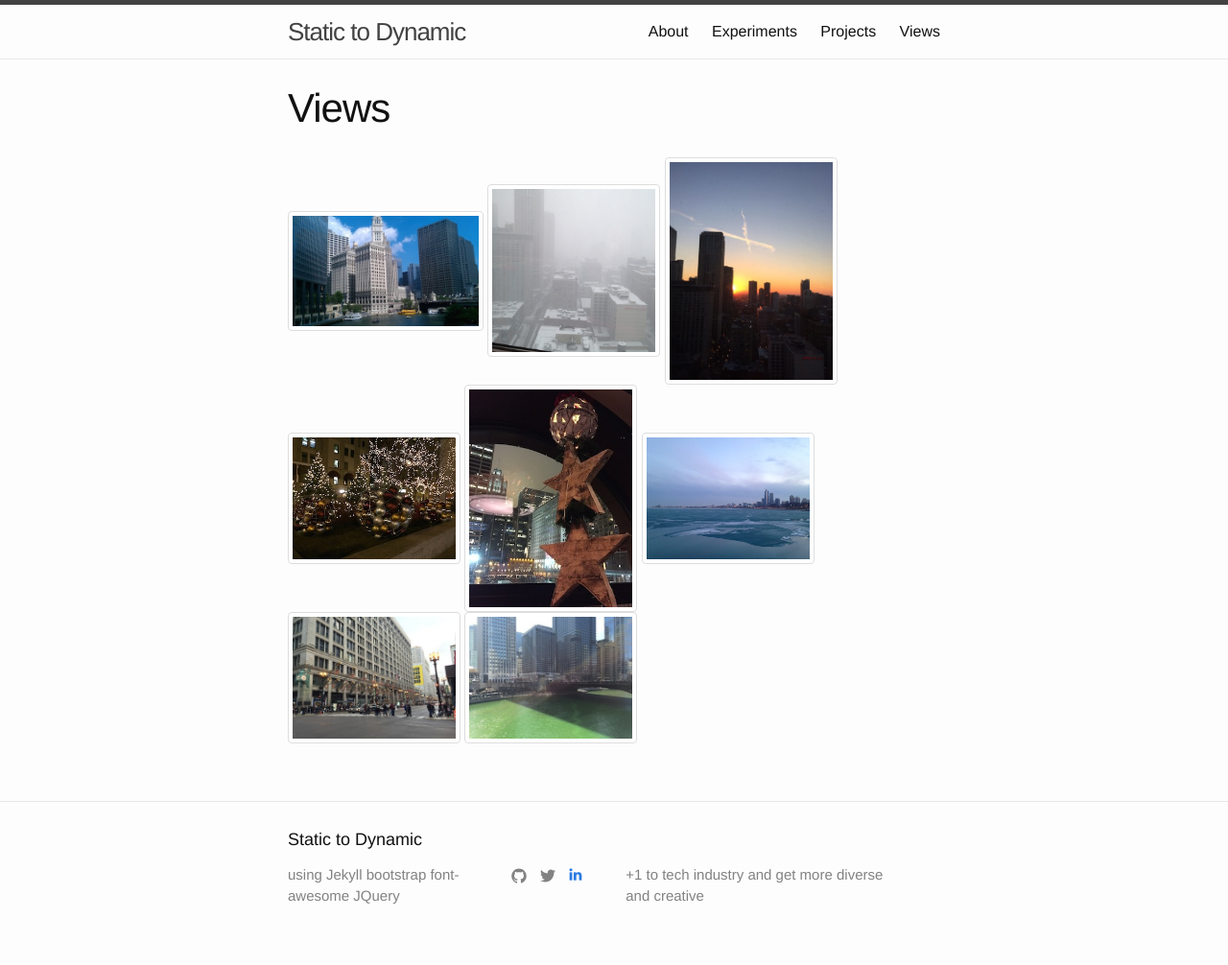
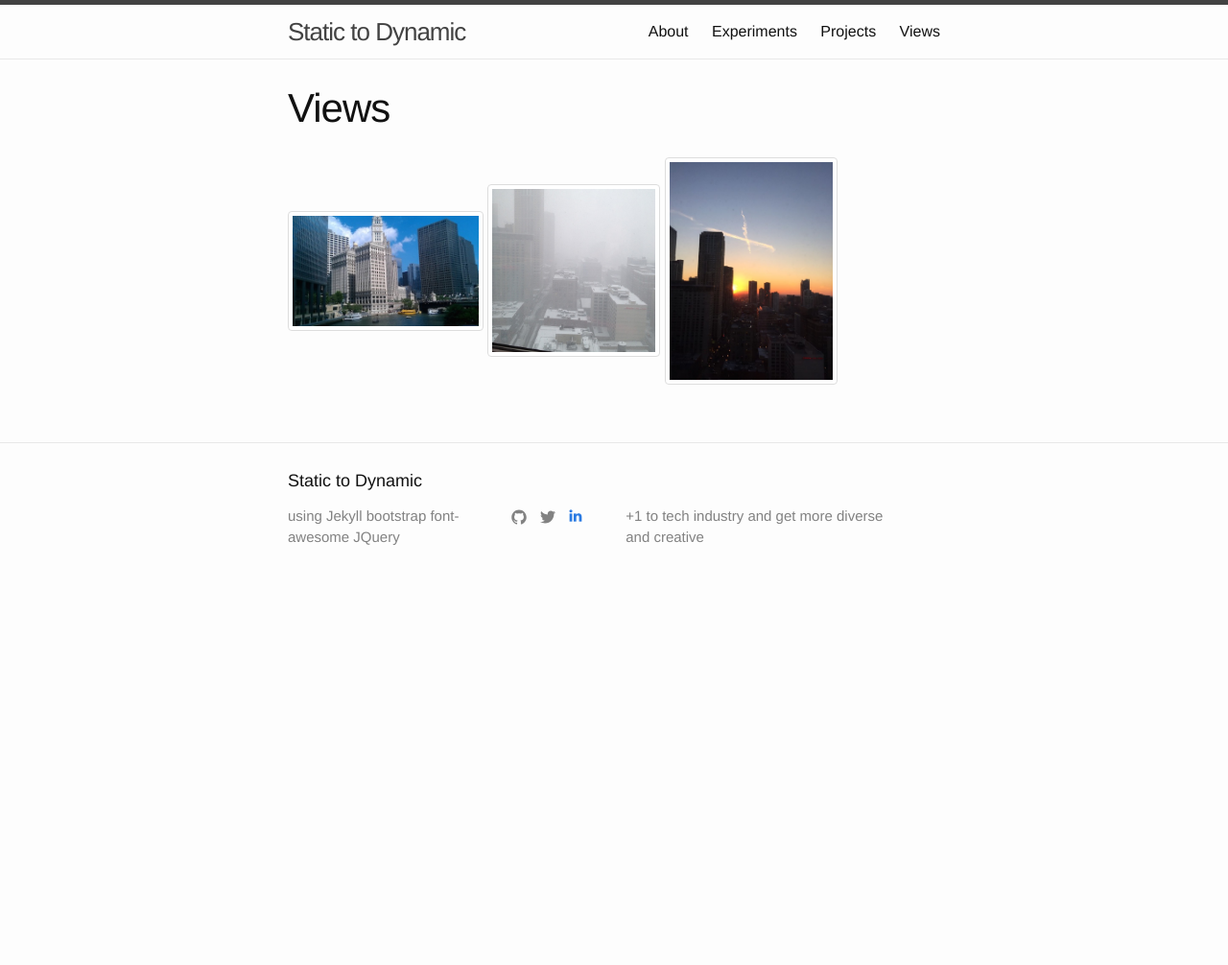
Before and after one commit to soborok/soborok.github.io, a Jekyll site: the page built from views.html, in a window 1280 px wide. Shown: the whole page at 96% size. Built offline with Jekyll 4.4.1, drawn with Linux system fonts in a browser that asks for light colours; nearby versions of some CDN libraries; after the commit the page ends 900 px from its top, so only the background shows below that.

Commit message:
commented out undisplaying images

```diff
--- a/views.html
+++ b/views.html
@@ -7,8 +7,8 @@ permalink: /views/
 <img height="122" width="204" class="img-thumbnail" src="./chicago_river.jpg" alt="Chicago river and buildings">
 <img height="240" width="180" class="img-thumbnail" src="./chicago_snow.jpg" alt="Snow in Chicago">
 <img height="240" width="180" class="img-thumbnail" src="./chicago_sunset.jpg" alt="sunsent from window">
-<img height="240" width="180" class="img-thumbnail" src="./christmas_deco.jpg" alt="Christmas trees">
+<!-- <img height="240" width="180" class="img-thumbnail" src="./christmas_deco.jpg" alt="Christmas trees">
 <img height="240" width="180" class="img-thumbnail" src="./christmas_stars.jpg" alt="Christmas stars">
 <img height="240" width="180" class="img-thumbnail" src="./frozen_michigan_lake.jpg" alt="Frozen Michigan Lake">
 <img height="240" width="180" class="img-thumbnail" src="./macys_christmas.jpg" alt="Macy's Christmas deco">
-<img height="240" width="180" class="img-thumbnail" src="./st_patricks_day.jpg" alt="Chicago river on St. Patrick's day">
+<img height="240" width="180" class="img-thumbnail" src="./st_patricks_day.jpg" alt="Chicago river on St. Patrick's day"> -->
```
